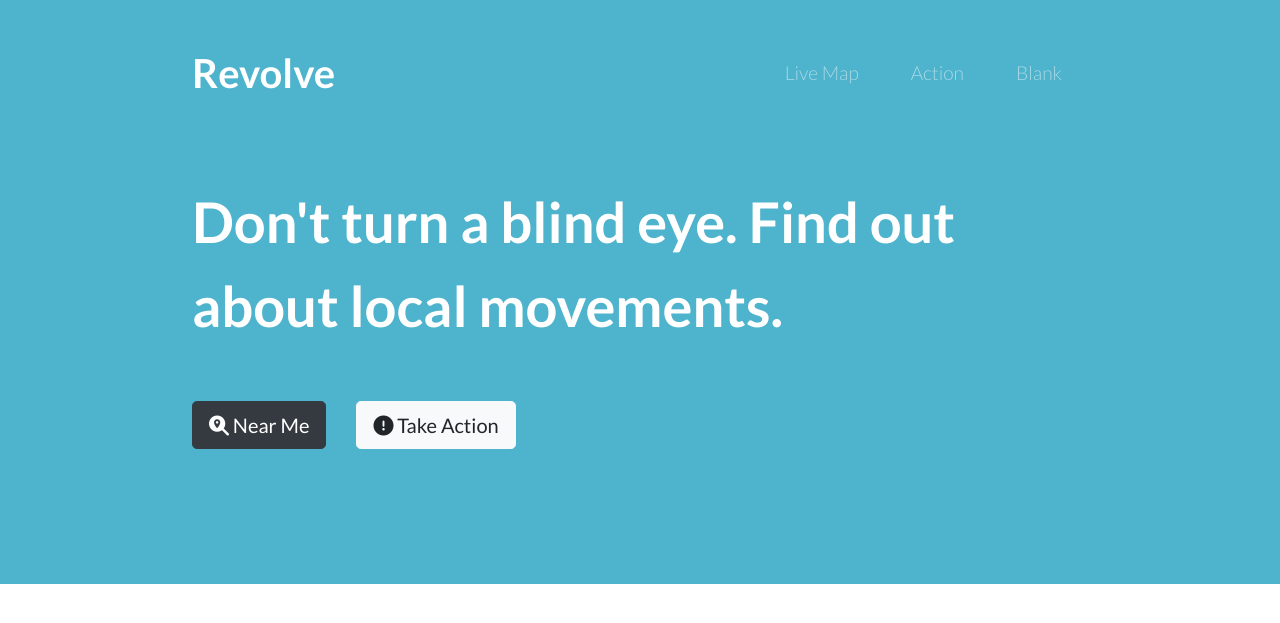
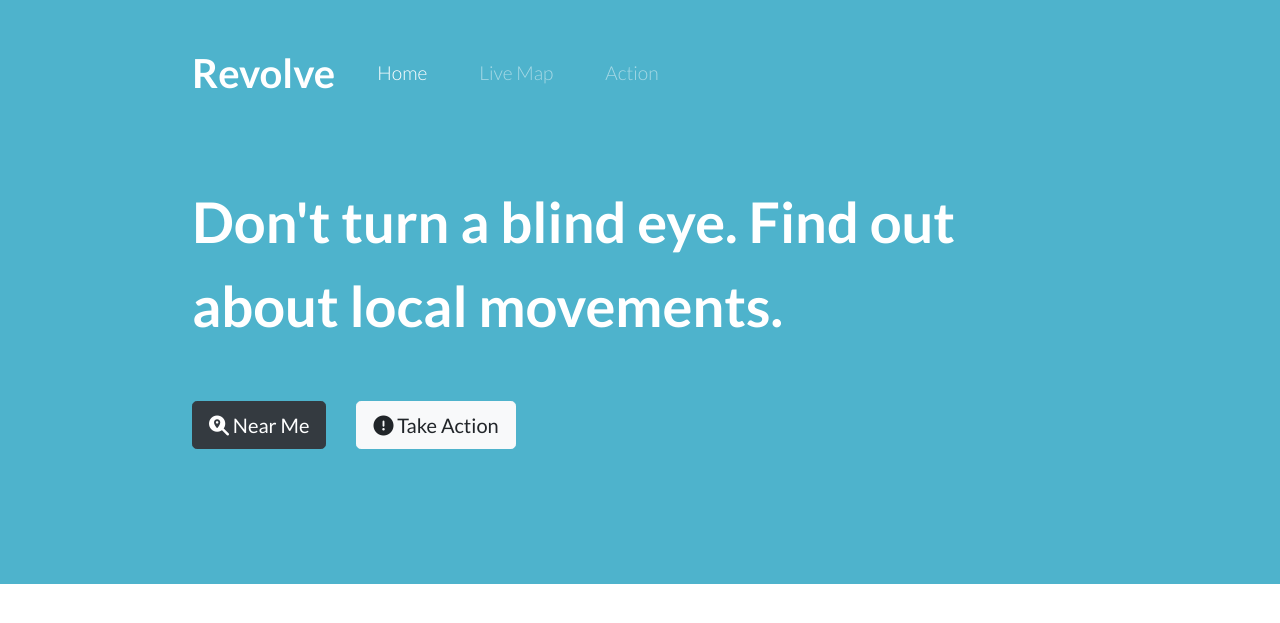
Before and after one commit to kareemassad/Empower, a Flask app: page / in a window 1280 px wide. Shown: the top 623 px of the page. Run offline with Flask 2, Linux system fonts and the light colour scheme; parts of the project's set-up code (start-up, migrations or seed data) failed here and were passed over; some libraries are stand-ins or nearby versions.

Commit message:
updated index

```diff
--- a/templates/index.html
+++ b/templates/index.html
@@ -10,7 +10,7 @@
     <link rel="stylesheet" href="https://stackpath.bootstrapcdn.com/bootstrap/4.3.1/css/bootstrap.min.css"
         integrity="sha384-ggOyR0iXCbMQv3Xipma34MD+dH/1fQ784/j6cY/iJTQUOhcWr7x9JvoRxT2MZw1T" crossorigin="anonymous">
     <!-- CSS -->
-    <link rel="stylesheet" href="{{ url_for('static',filename = 'styles/styles.css')}}">
+    <link rel="stylesheet" href="/static/styles/styles.css">
     <!--Favicon-->
     <link rel="icon" href="favicon.ico" type="image/x-icon">
     <!-- Font Awesome -->
@@ -31,30 +31,33 @@
 </head>
 
 <body>
+
     <section id="title">
         <div class="container-fluid">
             <!-- Nav Bar -->
-            <nav class="navbar navbar-expand-lg navbar-dark">
+            <nav class="navbar navbar-expand-lg navbar-dark primary-color">
 
                 <a class="navbar-brand" href="">Revolve</a>
+
                 <button class="navbar-toggler" type="button" data-toggle="collapse" data-target="#navbarTogglerDemo02">
                     <span class="navbar-toggler-icon"></span>
                 </button>
 
-                <div class="collapse navbar-collapse" id="navbarTogglerDemo02">
+                <div class="collapse navbar-collapse" id="basicExampleNav">
 
-                    <ul class="navbar-nav ml-auto">
-                        <li class="nav-item">
-                            <a class="nav-link" href="#footer">Live Map</a>
+                    <ul class="navbar-nav mr-auto">
+                        <li class="nav-item active">
+                            <a class="nav-link" href="#">Home
+                                <span class="sr-only">(current)</span>
+                            </a>
                         </li>
                         <li class="nav-item">
-                            <a class="nav-link" href="#pricing">Action</a>
+                            <a class="nav-link" href="nearMe">Live Map</a>
                         </li>
                         <li class="nav-item">
-                            <a class="nav-link" href="#cta">Blank</a>
+                            <a class="nav-link" href="action">Action</a>
                         </li>
                     </ul>
-
                 </div>
             </nav>
             <!-- Title -->
@@ -62,8 +65,10 @@
             <div class="row">
                 <div class="col-lg-12">
                     <h1 class="big-heading">Don't turn a blind eye. Find out about local movements.</h1>
-                    <button type="button" class="btn btn-dark btn-lg download-button"><i class="fas fa-search-location"></i> Near Me</button>
-                    <button type="button" class="btn btn-light btn-lg download-button"><i class="fas fa-exclamation-circle"></i> Take Action</button>
+                    <button type="button" class="btn btn-dark btn-lg download-button"><i
+                            class="fas fa-search-location"></i> Near Me</button>
+                    <button type="button" class="btn btn-light btn-lg download-button"><i
+                            class="fas fa-exclamation-circle"></i> Take Action</button>
                 </div>
             </div>
         </div>
```
